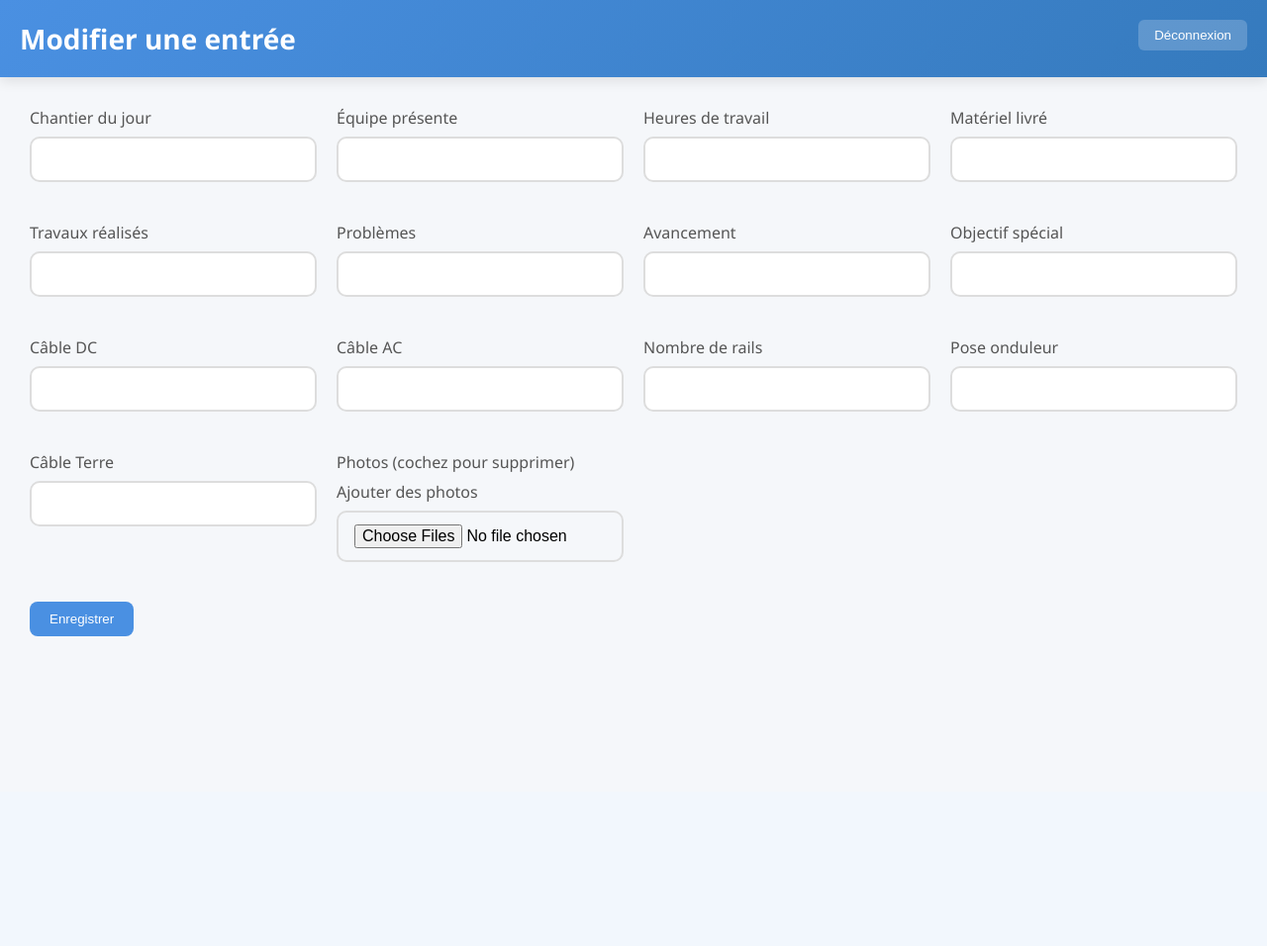
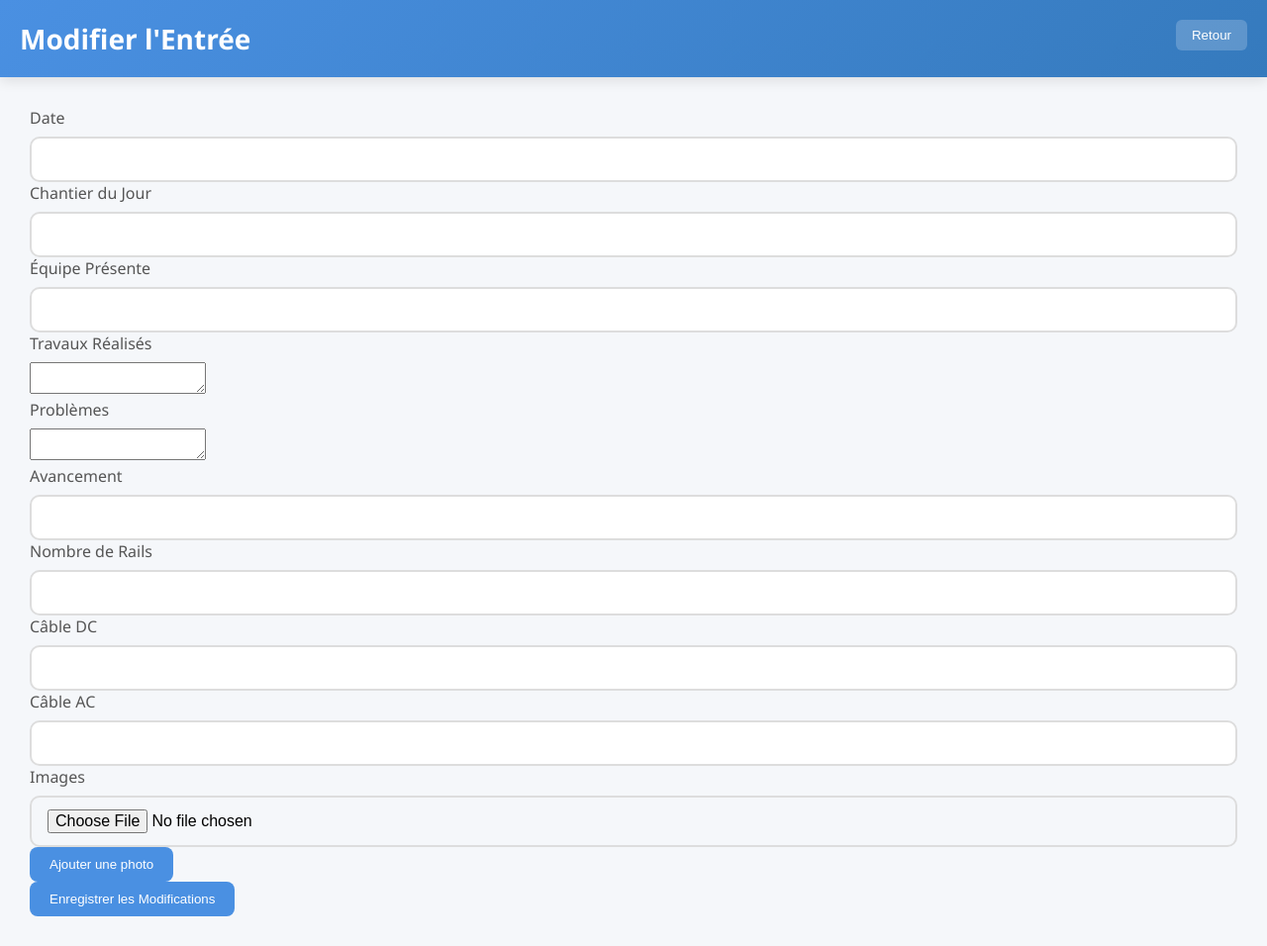
Before and after one commit to vinishtomar/TSB2, a Flask app: template ChefAssistantWeb/templates/modify_history.html in a window 1280 px wide. Shown: the whole page at 99% size. Before the commit the page ends 643 px from the top, so only its background shows below. Run offline with Flask 2, Linux system fonts and the light colour scheme; the template is opened without the code that fills it, so the values that code supplies are empty.

Commit message:
Update modify_history.html

```diff
--- a/ChefAssistantWeb/templates/modify_history.html
+++ b/ChefAssistantWeb/templates/modify_history.html
@@ -1,80 +1,114 @@
 {% extends "base.html" %}
-{% block title %}Modifier une entrée{% endblock %}
 {% block body %}
 <div class="main-app" style="display:block;">
     <div class="header">
-        <h1>Modifier une entrée</h1>
-        <a href="{{ url_for('logout') }}">
-            <button class="logout-btn">Déconnexion</button>
+        <h1>Modifier l'Entrée</h1>
+        <a href="{{ url_for('index') }}">
+            <button class="logout-btn">Retour</button>
         </a>
     </div>
     <div class="content">
-        <form method="post" enctype="multipart/form-data">
-            <div class="form-row">
-                <div class="form-group">
-                    <label>Chantier du jour</label>
-                    <input name="chantier_du_jour" value="{{ entry.chantier_du_jour }}">
+        <form method="POST" action="" enctype="multipart/form-data">
+            <div class="mb-3">
+                <label class="form-label">Date</label>
+                <input type="text" class="form-control" name="date" value="{{ entry.date }}" readonly>
             </div>
-                <div class="form-group">
-                    <label>Équipe présente</label>
-                    <input name="equipe_presente" value="{{ entry.equipe_presente }}">
+            <div class="mb-3">
+                <label class="form-label">Chantier du Jour</label>
+                <input type="text" class="form-control" name="chantier_du_jour" value="{{ entry.chantier_du_jour }}">
             </div>
-                <div class="form-group">
-                    <label>Heures de travail</label>
-                    <input name="heures_travail" value="{{ entry.heures_travail }}">
+            <div class="mb-3">
+                <label class="form-label">Équipe Présente</label>
+                <input type="text" class="form-control" name="equipe_presente" value="{{ entry.equipe_presente }}">
             </div>
-                <div class="form-group">
-                    <label>Matériel livré</label>
-                    <input name="materiel_livre" value="{{ entry.materiel_livre }}">
+            <div class="mb-3">
+                <label class="form-label">Travaux Réalisés</label>
+                <textarea class="form-control" name="travaux_realises">{{ entry.travaux_realises }}</textarea>
             </div>
-                <div class="form-group">
-                    <label>Travaux réalisés</label>
-                    <input name="travaux_realises" value="{{ entry.travaux_realises }}">
+            <div class="mb-3">
+                <label class="form-label">Problèmes</label>
+                <textarea class="form-control" name="problemes">{{ entry.problemes }}</textarea>
             </div>
-                <div class="form-group">
-                    <label>Problèmes</label>
-                    <input name="problemes" value="{{ entry.problemes }}">
+            <div class="mb-3">
+                <label class="form-label">Avancement</label>
+                <input type="text" class="form-control" name="avancement" value="{{ entry.avancement }}">
             </div>
-                <div class="form-group">
-                    <label>Avancement</label>
-                    <input name="avancement" value="{{ entry.avancement }}">
+            <div class="mb-3">
+                <label class="form-label">Nombre de Rails</label>
+                <input type="number" class="form-control" name="nombre_rail" value="{{ entry.nombre_rail }}">
             </div>
-                <div class="form-group">
-                    <label>Objectif spécial</label>
-                    <input name="objectif_special" value="{{ entry.objectif_special }}">
+            <div class="mb-3">
+                <label class="form-label">Câble DC</label>
+                <input type="text" class="form-control" name="cable_dc" value="{{ entry.cable_dc }}">
             </div>
-                <div class="form-group">
-                    <label>Câble DC</label>
-                    <input name="cable_dc" value="{{ entry.cable_dc }}">
+            <div class="mb-3">
+                <label class="form-label">Câble AC</label>
+                <input type="text" class="form-control" name="cable_ac" value="{{ entry.cable_ac }}">
             </div>
-                <div class="form-group">
-                    <label>Câble AC</label>
-                    <input name="cable_ac" value="{{ entry.cable_ac }}">
+            <div class="mb-3">
+                <label class="form-label">Images</label>
+                {% for image in entry.images %}
+                    <div class="input-group mb-2">
+                        <span class="form-control">{{ image.filename }}</span>
+                        <button type="button" class="btn btn-danger remove-image" data-image-id="{{ image.id }}">Supprimer</button>
                     </div>
-                <div class="form-group">
-                    <label>Nombre de rails</label>
-                    <input name="nombre_rail" value="{{ entry.nombre_rail }}">
-                </div>
-                <div class="form-group">
-                    <label>Pose onduleur</label>
-                    <input name="pose_onduleur" value="{{ entry.pose_onduleur }}">
-                </div>
-                <div class="form-group">
-                    <label>Câble Terre</label>
-                    <input name="cable_terre" value="{{ entry.cable_terre }}">
-                </div>
-                <div class="form-group">
-                    <label>Photos (cochez pour supprimer)</label>
-                    {% for img in entry.images %}
-                        <input type="checkbox" name="delete_images" value="{{ img.id }}">
-                        <a href="{{ url_for('get_image', image_id=img.id) }}" target="_blank">{{ img.filename }}</a><br>
                 {% endfor %}
-                    <label>Ajouter des photos</label>
-                    <input type="file" name="photo_chantier" multiple>
+                <div id="photos-container">
+                    <div class="input-group mb-2">
+                        <input type="file" class="form-control" name="photo_chantier[]" accept="image/*">
+                        <button class="btn btn-danger remove-photo-btn" type="button" style="display:none;">Supprimer</button>
                     </div>
                 </div>
-            <button class="btn" type="submit">Enregistrer</button>
+                <button type="button" class="btn btn-secondary" id="add-photo-btn">Ajouter une photo</button>
+            </div>
+            <input type="hidden" name="delete_images" id="delete_images" value="">
+            <button type="submit" class="btn btn-primary">Enregistrer les Modifications</button>
         </form>
     </div>
+    <script>
+        document.addEventListener('DOMContentLoaded', function() {
+            const photosContainer = document.getElementById('photos-container');
+            const addPhotoBtn = document.getElementById('add-photo-btn');
+            const deleteImagesInput = document.getElementById('delete_images');
+
+            addPhotoBtn.addEventListener('click', function() {
+                const newInputGroup = document.createElement('div');
+                newInputGroup.className = 'input-group mb-2';
+
+                const fileInput = document.createElement('input');
+                fileInput.type = 'file';
+                fileInput.className = 'form-control';
+                fileInput.name = 'photo_chantier[]';
+                fileInput.accept = 'image/*';
+
+                const removeBtn = document.createElement('button');
+                removeBtn.className = 'btn btn-danger remove-photo-btn';
+                removeBtn.type = 'button';
+                removeBtn.textContent = 'Supprimer';
+
+                removeBtn.addEventListener('click', function() {
+                    newInputGroup.remove();
+                });
+
+                newInputGroup.appendChild(fileInput);
+                newInputGroup.appendChild(removeBtn);
+                photosContainer.appendChild(newInputGroup);
+
+                document.querySelectorAll('.remove-photo-btn').forEach(btn => btn.style.display = '');
+            });
+
+            document.querySelectorAll('.remove-image').forEach(btn => {
+                btn.addEventListener('click', function() {
+                    const imageId = this.getAttribute('data-image-id');
+                    let deleteIds = deleteImagesInput.value.split(',').filter(id => id);
+                    if (!deleteIds.includes(imageId)) {
+                        deleteIds.push(imageId);
+                    }
+                    deleteImagesInput.value = deleteIds.join(',');
+                    this.parentElement.remove();
+                });
+            });
+        });
+    </script>
 </div>
 {% endblock %}
```
Lines whose indentation alone changed are shown as unchanged.
